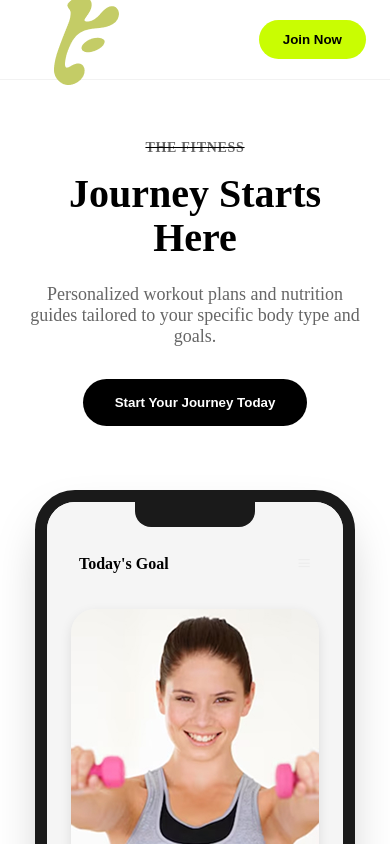
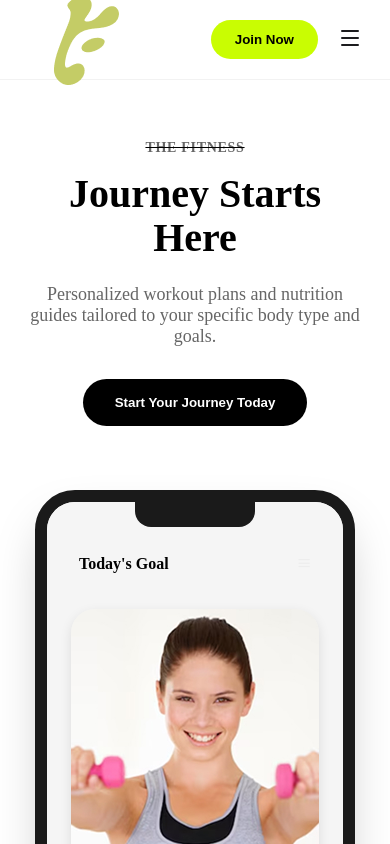
Before and after one commit to henrynguyens/gymwo, a Next.js app: page / in a window 390 px wide. Shown: the top 844 px of the page. Built offline with nearby package versions, Linux system fonts and the light colour scheme.

Commit message:
Feat: Add responsive mobile hamburger menu

```diff
--- a/src/components/Navbar.module.css
+++ b/src/components/Navbar.module.css
@@ -43,10 +43,49 @@
 .actions {
     display: flex;
     gap: 1rem;
+    align-items: center;
+}
+
+.mobileToggle {
+    display: none;
+    background: none;
+    border: none;
+    cursor: pointer;
+    padding: 4px;
+    color: #1C1C1E;
+}
+
+.mobileMenu {
+    position: absolute;
+    top: 80px;
+    left: 0;
+    width: 100%;
+    height: calc(100vh - 80px);
+    background-color: rgba(255, 255, 255, 0.95);
+    backdrop-filter: blur(10px);
+    display: flex;
+    flex-direction: column;
+    padding: 2rem;
+    gap: 1.5rem;
+    border-top: 1px solid rgba(0, 0, 0, 0.05);
+    z-index: 49;
+}
+
+.mobileLink {
+    font-size: 1.25rem;
+    font-weight: 600;
+    color: #1C1C1E;
+    text-decoration: none;
+    border-bottom: 1px solid rgba(0, 0, 0, 0.05);
+    padding-bottom: 1rem;
 }
 
 @media (max-width: 768px) {
     .links {
         display: none;
     }
+
+    .mobileToggle {
+        display: block;
+    }
 }
--- a/src/components/Navbar.tsx
+++ b/src/components/Navbar.tsx
@@ -1,8 +1,18 @@
+'use client';
+
+import { useState } from 'react';
 import Link from 'next/link';
 import Image from 'next/image';
+import { Menu, X } from 'lucide-react';
 import styles from './Navbar.module.css';
 
 const Navbar = () => {
+    const [isMobileMenuOpen, setIsMobileMenuOpen] = useState(false);
+
+    const toggleMenu = () => {
+        setIsMobileMenuOpen(!isMobileMenuOpen);
+    };
+
     return (
         <nav className={styles.navbar}>
             <div className={`container ${styles.navContainer}`}>
@@ -16,6 +26,8 @@ const Navbar = () => {
                         priority
                     />
                 </Link>
+
+                {/* Desktop Links */}
                 <div className={styles.links}>
                     <Link href="#features" className={styles.link}>Features</Link>
                     <Link href="#classes" className={styles.link}>Classes</Link>
@@ -23,10 +35,27 @@ const Navbar = () => {
                     <Link href="#pricing" className={styles.link}>Pricing</Link>
                     <Link href="#about" className={styles.link}>About</Link>
                 </div>
+
                 <div className={styles.actions}>
                     <button className="btn btn-primary">Join Now</button>
+
+                    {/* Mobile Toggle */}
+                    <button className={styles.mobileToggle} onClick={toggleMenu} aria-label="Toggle menu">
+                        {isMobileMenuOpen ? <X size={24} /> : <Menu size={24} />}
+                    </button>
                 </div>
             </div>
+
+            {/* Mobile Menu Drawer */}
+            {isMobileMenuOpen && (
+                <div className={styles.mobileMenu}>
+                    <Link href="#features" className={styles.mobileLink} onClick={toggleMenu}>Features</Link>
+                    <Link href="#classes" className={styles.mobileLink} onClick={toggleMenu}>Classes</Link>
+                    <Link href="/plan" className={styles.mobileLink} onClick={toggleMenu}>Plans</Link>
+                    <Link href="#pricing" className={styles.mobileLink} onClick={toggleMenu}>Pricing</Link>
+                    <Link href="#about" className={styles.mobileLink} onClick={toggleMenu}>About</Link>
+                </div>
+            )}
         </nav>
     );
 };
```
